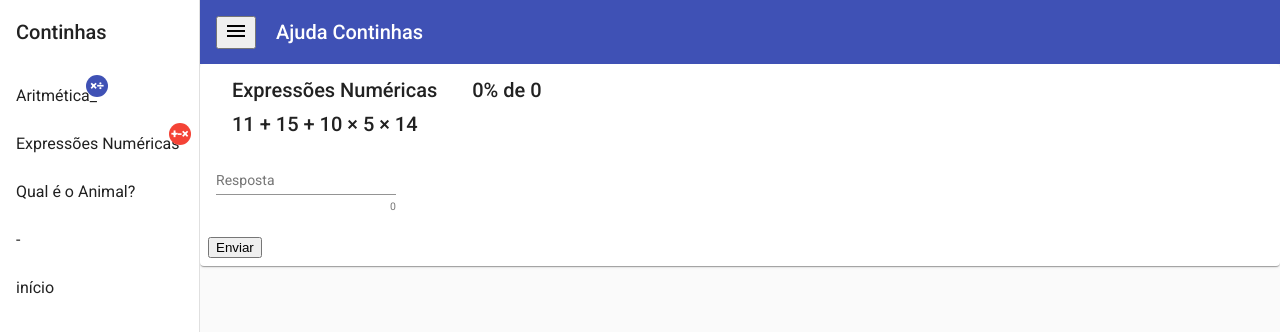
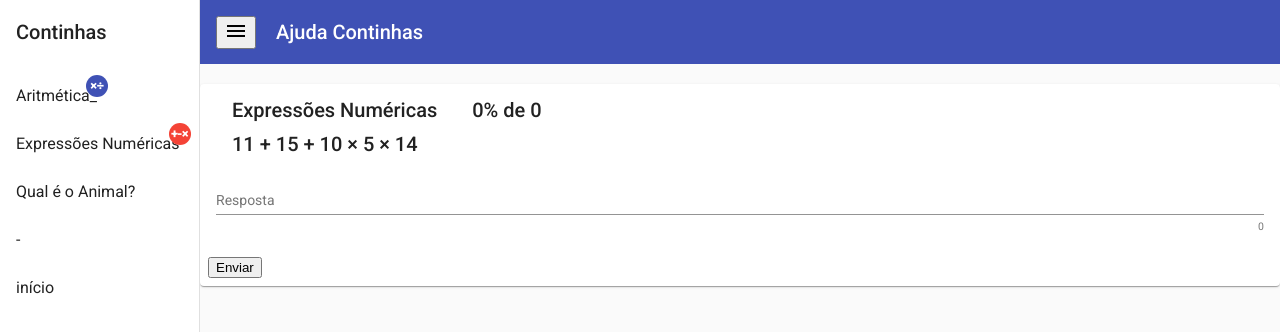
Before and after one commit to Jefferson-S-Rodrigues/angular-continhas, an Angular app: page /expressoes-numericas in a window 1280 px wide. Shown: the top 332 px of the page. Built offline with nearby package versions, Linux system fonts and the light colour scheme.

Commit message:
correção link

```diff
--- a/src/app/app.component.html
+++ b/src/app/app.component.html
@@ -21,3 +21,4 @@
     <router-outlet></router-outlet>
   </mat-sidenav-content>
 </mat-sidenav-container>
+<!-- 0.2.1 -->
--- a/src/app/dashboard/dashboard.component.ts
+++ b/src/app/dashboard/dashboard.component.ts
@@ -16,9 +16,9 @@ export class DashboardComponent {
     map(({ matches }) => {
       if (matches) {
         return [
-          { title: 'Aritmética', cols: 1, rows: 1, content: 'Continhas de &#215; e &#247;' },
-          { title: 'Expressões Numéricas', cols: 1, rows: 1, content: 'Continhas de +, - e &#215;' },
-          { title: 'Animais', cols: 1, rows: 1, content: 'Qual é o animal?' }
+          { title: 'Aritmética', cols: 1, rows: 1, content: 'Continhas de &#215; e &#247;', link: 'aritmetica' },
+          { title: 'Expressões Numéricas', cols: 1, rows: 1, content: 'Continhas de +, - e &#215;', link: 'expressoes-numericas' },
+          { title: 'Animais', cols: 1, rows: 1, content: 'Qual é o animal?', link: 'animais' }
         ];
       }
 
--- a/src/app/expr-num/expr-num.component.scss
+++ b/src/app/expr-num/expr-num.component.scss
@@ -0,0 +1,27 @@
+.full-width {
+  width: 100%;
+}
+
+.shipping-card {
+  min-width: 120px;
+  margin: 20px auto;
+}
+
+.mat-radio-button {
+  display: block;
+  margin: 5px 0;
+}
+
+.row {
+  display: flex;
+  flex-direction: row;
+}
+
+.col {
+  flex: 1;
+  margin-right: 20px;
+}
+
+.col:last-child {
+  margin-right: 0;
+}
```
Also changed, not shown: src/app/aritmetica/aritmetica.component.scss (indentation only).
